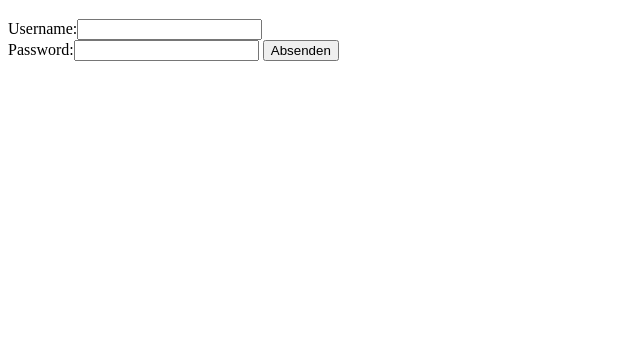
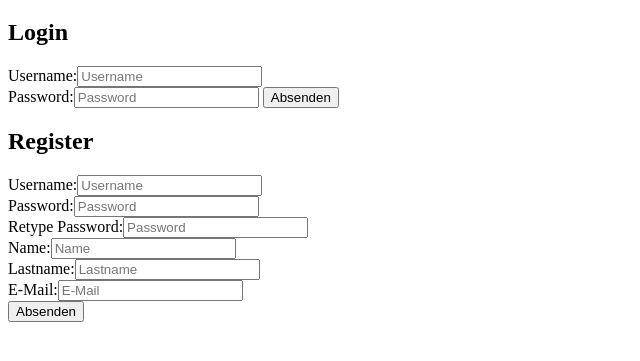
Before and after one commit to Komek/chatApplication, a plain HTML site: page chatApplication/WebContent/index.html in a window 1280 px wide. Shown: the part 61-422 px from the top of the page, without its empty margins (0-640 px from the left). Drawn offline with Linux system fonts and the light colour scheme.

Commit message:
extending for register interface.

```diff
--- a/chatApplication/WebContent/index.html
+++ b/chatApplication/WebContent/index.html
@@ -6,12 +6,22 @@
 </head>
 <body>
 	<h1>Chat Application</h1>
+	<h2>Login</h2>
+	<form name="login" action="http://localhost:8080/chatApplication/LoginServ" method="get">
+		<label for="username">Username:</label><input placeholder="Username" type="text" name="username"><br>
+		<label for="password">Password:</label><input placeholder="Password" type="text" name="password">
+		<input type="submit" name="submit" value="Absenden">
+	</form>
+	<h2>Register</h2>
+	<form name="register" action="http://localhost:8080/chatApplication/LoginServ" method="post">
+		<label for="username">Username:</label><input placeholder="Username" type="text" name="username"><br>
+		<label for="password">Password:</label><input placeholder="Password" type="password" name="password"><br>
+		<label for="password2">Retype Password:</label><input placeholder="Password" type="password" name="password2"><br>
+		<label for="firstname">Name:</label><input placeholder="Name" type="text" name="firstname"><br>
+		<label for="lastname">Lastname:</label><input placeholder="Lastname" type="text" name="lastname"><br>
+		<label for="password">E-Mail:</label><input placeholder="E-Mail" type="email" name="email"><br>
+		<input type="submit" name="submit" value="Absenden">
+	</form>
 
-	<form name="login" action="http://localhost:8080/chatApplication/LoginServ" method="post">
-		<label for="username">Username:</label><input type="text"
-			name="username"><br> <label for="password">Password:</label><input
-			type="text" name="password"> <input type="submit"
-			name="submit" value="Absenden">
-	</form>
 </body>
 </html>
```
Also changed, not shown: 2 other files.
